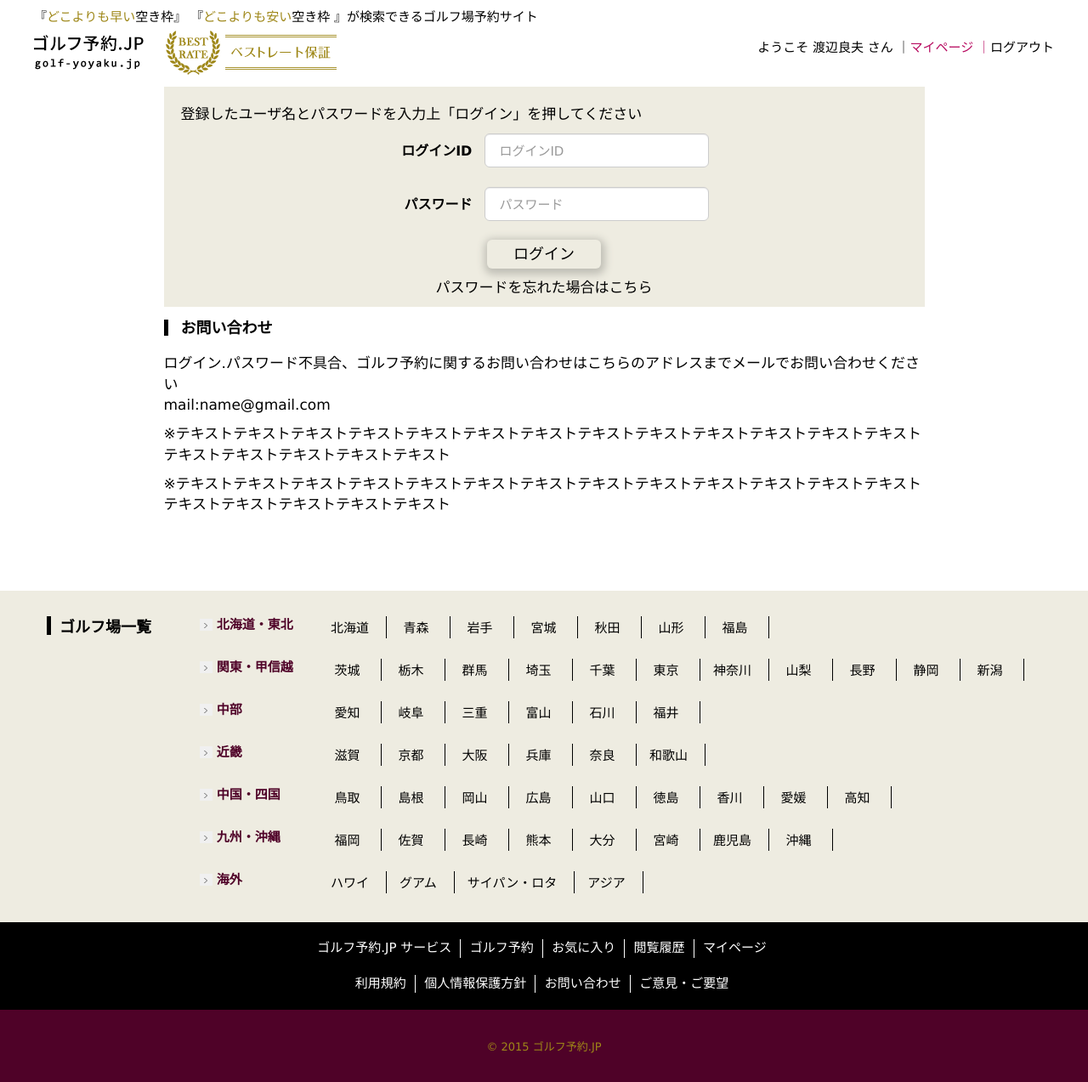
After one commit to NweNiAung/golfFixed, a PHP site: page /admin/login.html in a window 1280 px wide. The commit adds this page. Shown: the whole page at 85% size. Run offline with PHP 8.4, Linux system fonts and the light colour scheme; some libraries are stand-ins or nearby versions.

Commit message:
topmodify 3

```diff
--- /dev/null
+++ b/admin/login.html
@@ -0,0 +1,269 @@
+<!doctype html>
+<html lang="jp">
+<meta charset="UTF-8">
+<meta name="viewport"
+	content="width=device-width,initial-scale=1.0,minimum-scale=1.0,maximum-scale=1.0,user-scalable=0">
+<title>ゴルフ予約ＪＰ</title>
+
+<link rel="stylesheet" href="../css/import.css" media="all">
+<link rel="stylesheet" href="../css/jquery-ui.css" />
+<link rel="stylesheet" href="../js/jqueryui.min.css">
+
+<!-- slider -->
+<link rel="stylesheet" href="js/jquery-ui-slider-pips.min.css">
+<!-- <link rel="stylesheet"
+	href="https://maxcdn.bootstrapcdn.com/bootstrap/3.3.5/css/bootstrap.min.css"> -->
+<!--[if lt IE 8]>
+<script src="http://ie7-js.googlecode.com/svn/version/2.1(beta4)/IE8.js"></script>
+<![endif]-->
+<script
+	src="https://ajax.googleapis.com/ajax/libs/jquery/2.1.3/jquery.min.js"></script>
+<script
+	src="https://maxcdn.bootstrapcdn.com/bootstrap/3.3.5/js/bootstrap.min.js"></script>
+<script
+	src="https://ajax.googleapis.com/ajax/libs/jquery/1.11.3/jquery.min.js"></script>
+<script src="../../js/custom.js"></script>
+
+<!--[if lt IE 9]><script src="js/ie8.js"></script><![endif]-->
+<!-- HTML5 shim and Respond.js for IE8 support of HTML5 elements and media queries -->
+<!--[if lt IE 9]>
+    <script src="https://oss.maxcdn.com/html5shiv/3.7.2/html5shiv.min.js"></script>
+    <script src="https://oss.maxcdn.com/respond/1.4.2/respond.min.js"></script>
+    <![endif]-->
+
+
+</head>
+<body>
+	<div id="headerWrap">
+		<div id="header">
+			<div class="headerIn">
+				<h1 class="site_desc mb5">
+					『<span class="text-gold">どこよりも早い</span>空き枠』&nbsp;『<span
+						class="text-gold">どこよりも安い</span>空き枠 』が検索できるゴルフ場予約サイト
+				</h1>
+			</div>
+			<div class="headerIn clearfix">
+
+				<a href=""><img src="../common/img/header/logo.png" alt="img"></a>
+				<img src="../common/img/header/logo_bestrate.png" alt="best-rated" />
+				<div class="headerUtility">
+					<ul class="clearfix">
+						<li>ようこそ 渡辺良夫 さん&nbsp;｜</li>
+						<li><a href="#" class="text-flowerpink">マイページ&nbsp;｜</a></li>
+						<li><a href="#">ログアウト</a></li>
+
+					</ul>
+				</div>
+			</div>
+
+		</div>
+
+	</div>
+
+</body>
+<article>
+	<div class="container">
+		<div class="inner">
+			<div class="bg-grey clearfix">
+				<p class="pt20 pl20">登録したユーザ名とパスワードを入力上「ログイン」を押してください</p>
+				<form class="form-signin">
+					<div class="col-xs-6 col-sm-offset-3">
+
+						<div class="row mb20">
+							<div class="form-group ">
+								<div class="col-sm-4">
+									<p class="fwbold fs16 pt10 flr">ログインID</p>
+								</div>
+
+								<div class="col-sm-8 pl0">
+									<input type="text" class="form-control input-lg"
+										placeholder="ログインID">
+								</div>
+							</div>
+						</div>
+						<div class="row mb20">
+							<div class="form-group">
+								<div class="col-sm-4">
+									<p class="fwbold fs16 pt10 flr">パスワード</p>
+								</div>
+
+								<div class="col-sm-8 pl0">
+									<input type="password" class="form-control input-lg flr"
+										placeholder="パスワード">
+								</div>
+							</div>
+						</div>
+						<div class="center pb10">
+						<a href="#" class="btn btn-m btn-grey">ログイン</a>
+						</div>
+						<div class="center">
+							<p>
+								<a href="#">パスワードを忘れた場合はこちら</a>
+							</p>
+
+						</div>
+					</div>
+				</form>
+			</div>
+			<p class="barTitle_black mb20">お問い合わせ</p>
+			<p>
+				ログイン.パスワード不具合、ゴルフ予約に関するお問い合わせはこちらのアドレスまでメールでお問い合わせください<br>
+				mail:<a href="mailto:name@email.com">name@gmail.com</a>
+			</p>
+			<p>
+				※テキストテキストテキストテキストテキストテキストテキストテキストテキストテキストテキストテキストテキストテキストテキストテキストテキストテキスト
+			</p>
+			<p>
+				※テキストテキストテキストテキストテキストテキストテキストテキストテキストテキストテキストテキストテキストテキストテキストテキストテキストテキスト
+			</p>
+		</div>
+
+
+
+
+	</div>
+</article>
+<!-- footer -->
+<footer>
+
+	<div class="col-sm-12 dis-none-pc">
+
+		<div class="content fstart">
+			<ul class="basic-linked-list two-columns-list" id="menu">
+				<li><a href="#"><div>ショップ</div></a></li>
+				<li><a href="#"><div>ゴルフ場予約</div></a></li>
+				<li><a href="#"><div>ニュース</div></a></li>
+				<li><a href="#"><div>ギア情報</div></a></li>
+				<li><a href="#"><div>レッスン・練習</div></a></li>
+				<li><a href="#"><div>スコア</div></a></li>
+				<li><a href="#"><div>競技・イベント</div></a></li>
+				<li><a href="#"><div>メディアパック</div></a></li>
+				<li><a href="#"><div>ゴルフスタイル</div></a></li>
+				<li><a href="#"><div>MY GDO</div></a></li>
+				<li><a href="#"><div>
+							コミュニティ<span class="x-small">(PC)</span>
+						</div></a></li>
+				<li><a href="#" target="_blank"><div>ゴルフテック</div></a></li>
+			</ul>
+		</div>
+	</div>
+	<div class="bg-grey">
+		<div class="container">
+
+			<div class="row pt30 pb30 dis-none bg-grey">
+				<div class="col-sm-12 clearfix">
+					<dl class="res_seofooter_top">
+						<dt class="aside-title">ゴルフ場一覧</dt>
+						<dd>
+							<ul class="prefectures">
+								<li class="first"><a href="#">北海道・東北</a></li>
+								<li class="prefecturestop"><a href="#">北海道</a></li>
+								<li><a href="#">青森</a></li>
+								<li><a href="#">岩手</a></li>
+								<li><a href="#">宮城</a></li>
+								<li><a href="#">秋田</a></li>
+								<li><a href="#">山形</a></li>
+								<li><a href="#">福島</a></li>
+							</ul>
+							<ul class="prefectures">
+								<li class="first"><a href="#">関東・甲信越</a></li>
+								<li class="prefecturestop"><a href="#">茨城</a></li>
+								<li><a href="#">栃木</a></li>
+								<li><a href="#">群馬</a></li>
+								<li><a href="#">埼玉</a></li>
+								<li><a href="#">千葉</a></li>
+								<li><a href="#">東京</a></li>
+								<li><a href="#">神奈川</a></li>
+								<li><a href="#">山梨</a></li>
+								<li><a href="#">長野</a></li>
+								<li><a href="#">静岡</a></li>
+								<li><a href="#">新潟</a></li>
+							</ul>
+
+							<ul class="prefectures">
+								<li class="first"><a href="#">中部</a></li>
+								<li class="prefecturestop"><a href="#">愛知</a></li>
+								<li><a href="#">岐阜</a></li>
+								<li><a href="#">三重</a></li>
+								<li><a href="#">富山</a></li>
+								<li><a href="#">石川</a></li>
+								<li><a href="#">福井</a></li>
+							</ul>
+
+							<ul class="prefectures">
+								<li class="first"><a href="#">近畿</a></li>
+								<li class="prefecturestop"><a href="#">滋賀</a></li>
+								<li><a href="#">京都</a></li>
+								<li><a href="#">大阪</a></li>
+								<li><a href="#">兵庫</a></li>
+								<li><a href="#">奈良</a></li>
+								<li><a href="#">和歌山</a></li>
+							</ul>
+
+							<ul class="prefectures">
+								<li class="first"><a href="#">中国・四国</a></li>
+								<li class="prefecturestop"><a href="#">鳥取</a></li>
+								<li><a href="#">島根</a></li>
+								<li><a href="#">岡山</a></li>
+								<li><a href="#">広島</a></li>
+								<li><a href="#">山口</a></li>
+								<li><a href="#">徳島</a></li>
+								<li><a href="#">香川</a></li>
+								<li><a href="#">愛媛</a></li>
+								<li><a href="#">高知</a></li>
+							</ul>
+
+							<ul class="prefectures">
+								<li class="first"><a href="#">九州・沖縄</a></li>
+								<li class="prefecturestop"><a href="#">福岡</a></li>
+								<li><a href="#">佐賀</a></li>
+								<li><a href="#">長崎</a></li>
+								<li><a href="#">熊本</a></li>
+								<li><a href="#">大分</a></li>
+								<li><a href="#">宮崎</a></li>
+								<li><a href="#">鹿児島</a></li>
+								<li><a href="#">沖縄</a></li>
+							</ul>
+
+							<ul class="prefectures">
+								<li class="first"><a href="#">海外</a></li>
+								<li class="prefecturestop"><a href="#">ハワイ</a></li>
+								<li><a href="#">グアム</a></li>
+								<li><a href="#">サイパン・ロタ</a></li>
+								<li><a href="#">アジア</a></li>
+							</ul>
+						</dd>
+					</dl>
+				</div>
+
+			</div>
+		</div>
+		<div class="bg-black">
+			<div class="footer_nav pc pb20">
+
+				<div>
+					<ul class="center footer-list">
+						<li><a href="#">ゴルフ予約.JP サービス</a></li>
+						<li><a href="#">ゴルフ予約</a></li>
+						<li><a href="#">お気に入り</a></li>
+						<li><a href="#">閲覧履歴</a></li>
+						<li><a href="#">マイページ</a></li>
+					</ul>
+					<ul class="center footer-list mt20">
+						<li><a href="#">利用規約</a></li>
+						<li><a href="#">個人情報保護方針</a></li>
+						<li><a href="#">お問い合わせ</a></li>
+						<li><a href="#">ご意見・ご要望 </a></li>
+					</ul>
+				</div>
+			</div>
+		</div>
+		<div class="bg-purple center pt30 pb30">
+			<span class="text-gold fs13">© 2015 ゴルフ予約.JP</span>
+		</div>
+	</div>
+
+
+
+</footer>
+</html>
--- a/css/layout.css
+++ b/css/layout.css
@@ -201,3 +201,34 @@ footer
 {
 	margin:80px 0 0 0;
 }
+.inner
+{
+	width:895px;
+	margin:0 auto;
+}
+.btn-m
+{
+	color: #fff;
+    padding: 4px 30px !important;
+    font-size: 18px !important;
+    line-height: 1.3333333 !important;
+    border-radius: 6px !important;
+    -webkit-box-shadow: 1px 3px 10px 4px #c0bfb6!important;
+    box-shadow: 1px 3px 10px 4px #c0bfb6!important;
+}
+
+.btn-l
+{
+   color: #fff !important;
+   width:245px;
+    font-size: 18px !important;
+    line-height: 1.3333333 !important;
+    border-radius: 6px !important;
+    -webkit-box-shadow: 1px 3px 10px 4px #c0bfb6!important;
+    box-shadow: 1px 3px 10px 4px #c0bfb6!important;
+}
+.btn-grey
+{
+	color:#000!important;
+	background:#eeece1;
+}
--- a/css/style.css
+++ b/css/style.css
@@ -547,7 +547,7 @@ ul.prefectures li.first a
 }
 
 .bg-grey {
-	background: #f0f0f0!important;
+	background:#eeece1!important;
 }
 
 .border-none {
@@ -1526,9 +1526,7 @@ li>a>div {
 }
 
 .nav>li>a:active, .nav>li>a:hover, .nav>li>a:focus {
-	opacity: 0.8;
-	!
-	important;
+	opacity: 0.8;!important;
 }
 
 .steps>.active{
```
Also changed, not shown: parts.html (added, +184 -0 lines), admin/index.html (added).
